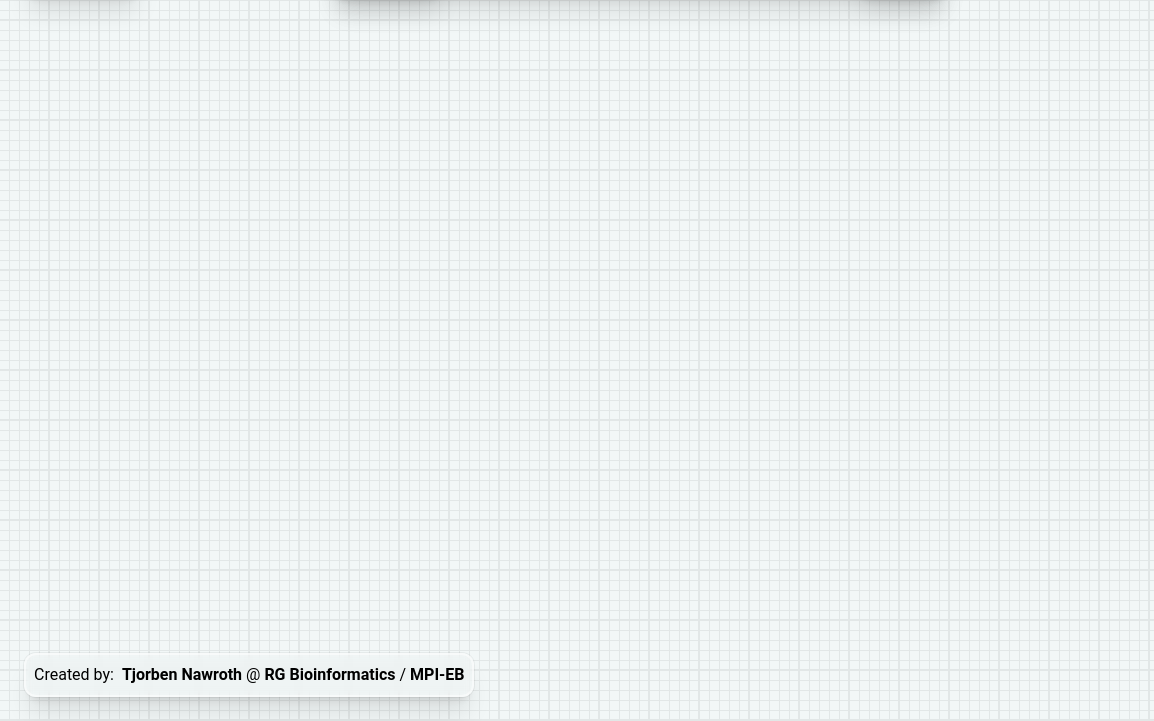
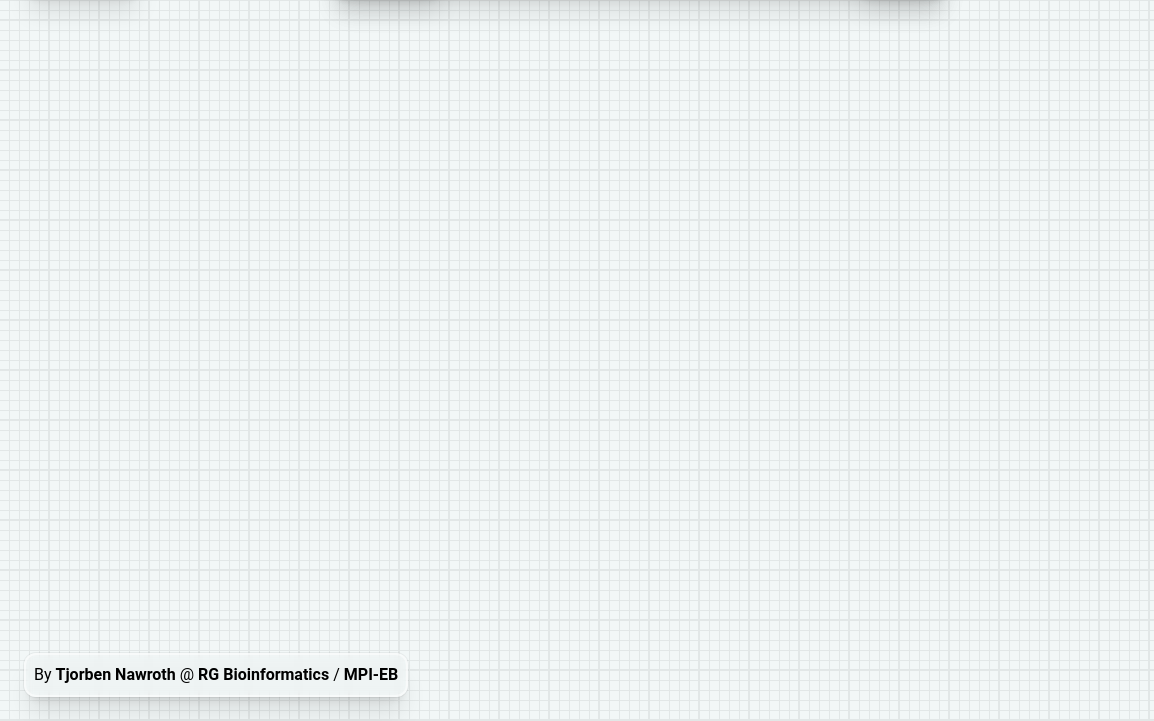
Before and after one commit to Tjorbenn/Vitax, a website built with Vite: page index.html in a window 1280 px wide. Shown: the part 79-800 px from the top of the page, 0-1154 px from the left. Built offline with nearby package versions, Linux system fonts and the light colour scheme.

Commit message:
Changed footer spacing

```diff
--- a/index.html
+++ b/index.html
@@ -236,19 +236,20 @@
             id="impressum"
             class="round-box floating glass bouncy flex flex-row gap-2 items-center px-2"
           >
-            <span>
-              Created by:
+            <span class="flex flex-row">
+              By
               <a
                 href="https://github.com/Tjorbenn"
-                class="pointer-events-auto ml-1 font-semibold"
+                class="pointer-events-auto font-semibold mx-1"
                 target="_blank"
                 rel="noopener noreferrer"
-                >Tjorben Nawroth</a
+              >
+                Tjorben Nawroth</a
               >
               @
               <a
                 href="https://evolbioinf.github.io"
-                class="pointer-events-auto font-semibold"
+                class="pointer-events-auto font-semibold mx-1"
                 target="_blank"
                 rel="noopener noreferrer"
                 >RG Bioinformatics</a
@@ -256,7 +257,7 @@
               /
               <a
                 href="https://www.evolbio.mpg.de"
-                class="pointer-events-auto font-semibold"
+                class="pointer-events-auto font-semibold ml-1"
                 target="_blank"
                 rel="noopener noreferrer"
                 >MPI-EB</a
--- a/src/api/ITIS/ITIS.ts
+++ b/src/api/ITIS/ITIS.ts
@@ -1,18 +1,14 @@
 export enum Endpoint {
-
+    ITISFromCommonName = "getITISTermsFromCommonName"
 };
 
 export type Response = Entry[]
 
 export type Entry = {
-
 };
 
 export enum ParameterKey {
-    Term = "t",
-    Exact = "e",
-    Page = "p",
-    PageSize = "n"
+    Term = "srchKey"
 }
 
 export class Request {
```
Also changed, not shown: 1 other file.
